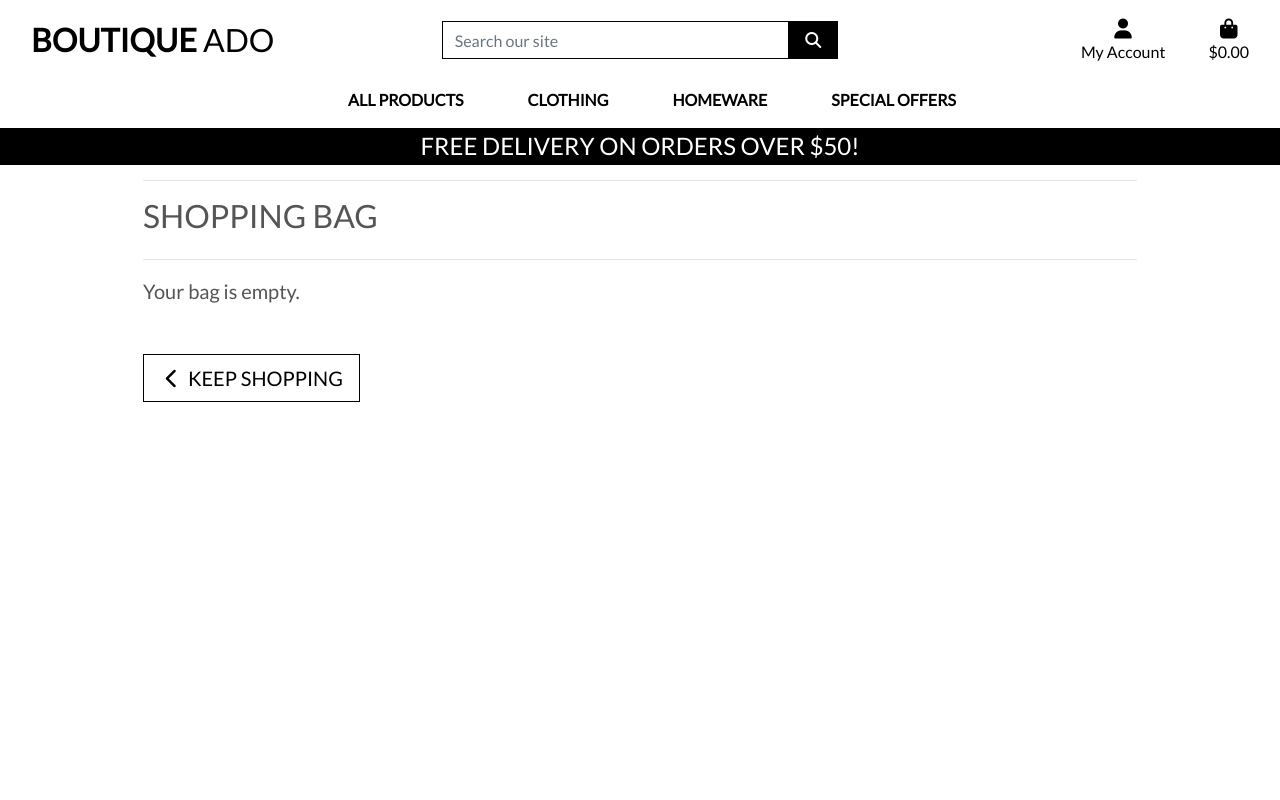
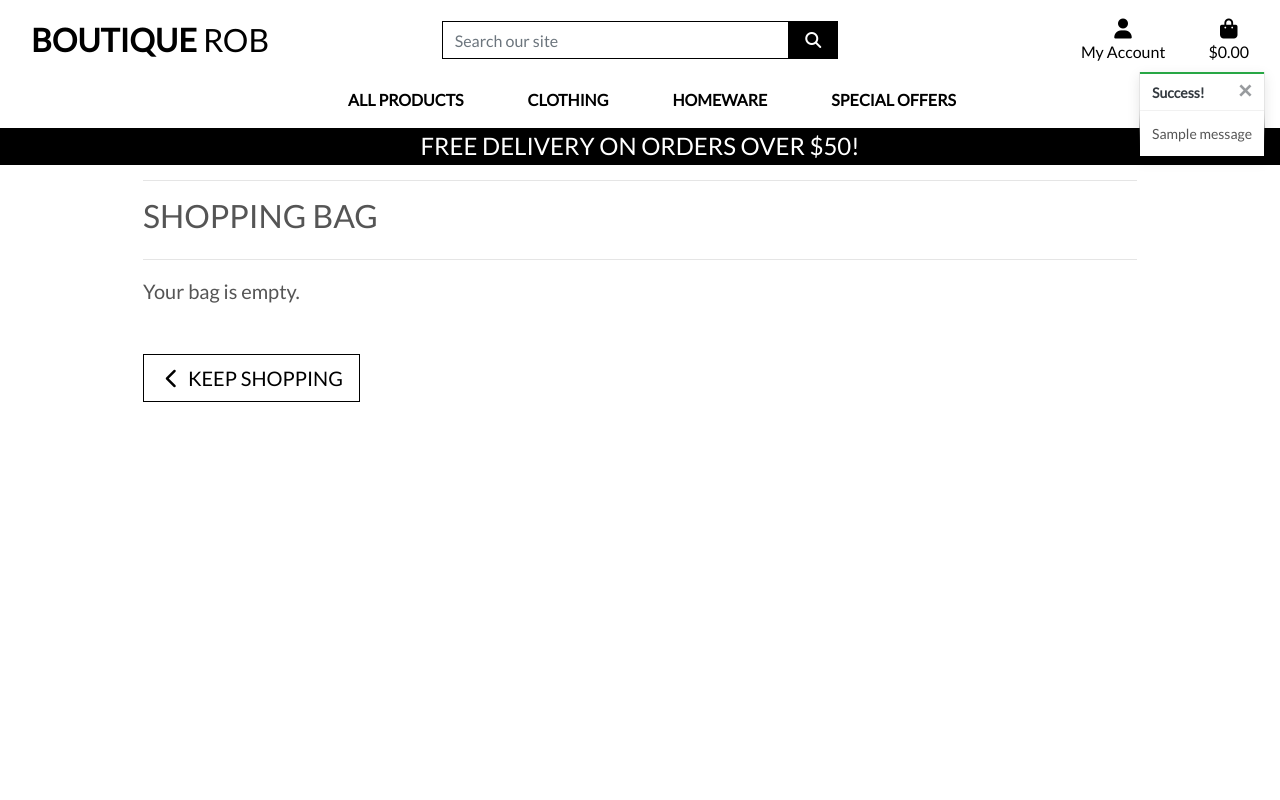
Before and after one commit to robibrutoczki/boutique_rob, a Django app: page /bag/ in a window 1280 px wide. Run offline with Django 3.2, Linux system fonts and the light colour scheme; one stand-in notice (Sample message) is shown; some libraries are stand-ins or nearby versions.

Commit message:
Added toast

```diff
--- a/bag/urls.py
+++ b/bag/urls.py
@@ -3,7 +3,7 @@ from . import views
 
 urlpatterns = [
     path('', views.view_bag, name='view_bag'),
-    path('add/<item_id>', views.add_to_bag, name='add_to_bag'),
-    path('adjust/<item_id>', views.adjust_bag, name='adjust_bag'),
-     path('remove/<item_id>', views.remove_from_bag, name='remove_from_bag'),
+    path('add/<item_id>/', views.add_to_bag, name='add_to_bag'),
+    path('adjust/<item_id>/', views.adjust_bag, name='adjust_bag'),
+    path('remove/<item_id>/', views.remove_from_bag, name='remove_from_bag'),
 ]
--- a/bag/views.py
+++ b/bag/views.py
@@ -1,17 +1,19 @@
 from django.shortcuts import render, redirect, reverse, HttpResponse
+from django.contrib import messages
+
+from products.models import Product
 
 # Create your views here.
-
 
 def view_bag(request):
     """ A view that renders the bag contents page """
 
     return render(request, 'bag/bag.html')
 
-
 def add_to_bag(request, item_id):
     """ Add a quantity of the specified product to the shopping bag """
 
+    product = Product.objects.get(pk=item_id)
     quantity = int(request.POST.get('quantity'))
     redirect_url = request.POST.get('redirect_url')
     size = None
@@ -32,6 +34,7 @@ def add_to_bag(request, item_id):
             bag[item_id] += quantity
         else:
             bag[item_id] = quantity
+            messages.success(request, f'Added {product.name} to your bag')
 
     request.session['bag'] = bag
     return redirect(redirect_url)
--- a/static/css/base.css
+++ b/static/css/base.css
@@ -102,6 +102,23 @@ a.category-badge > span.badge:hover {
     cursor: pointer;
 }
 
+/* ------------------------------- bootstrap toasts */
+
+.message-container {
+    position: fixed;
+    top: 72px;
+    right: 15px;
+    z-index: 99999999999;
+}
+
+.custom-toast {
+    overflow: visible;
+}
+
+.toast-capper {
+    height: 2px;
+}
+
 /* -------------------------------- Media Queries */
 
 /* Slightly larger container on xl screens */
--- a/templates/allauth/base.html
+++ b/templates/allauth/base.html
@@ -32,14 +32,14 @@
     {% block extra_js %}
     {% endblock %}
 
-    <title>Boutique Ado {% block extra_title %}{% endblock %}</title>
+    <title>Boutique ROB{% block extra_title %}{% endblock %}</title>
   </head>
   <body>
     <header class="container-fluid fixed-top">
         <div id="topnav" class="row bg-white pt-lg-2 d-none d-lg-flex">
             <div class="col-12 col-lg-4 my-auto py-1 py-lg-0 text-center text-lg-left">
                 <a href="{% url 'home' %}" class="nav-link main-logo-link">
-                    <h2 class="logo-font text-black my-0"><strong>Boutique</strong> Ado</h2>
+                    <h2 class="logo-font text-black my-0"><strong>Boutique</strong> ROB</h2>
                 </a>
             </div>
             <div class="col-12 col-lg-4 my-auto py-1 py-lg-0">
@@ -111,9 +111,24 @@
         </div>
     </header>
 
-    {% if messages %}
-        <div class="message-container"></div>
+       {% if messages %}
+        <div class="message-container">
+            {% for message in messages %}
+                {% with message.level as level %}
+                    {% if level == 40 %}
+                        {% include 'includes/toasts/toast_error.html' %}
+                    {% elif level == 30 %}
+                        {% include 'includes/toasts/toast_warning.html' %}
+                    {% elif level == 25 %}
+                        {% include 'includes/toasts/toast_success.html' %}
+                    {% else %}
+                        {% include 'includes/toasts/toast_info.html' %}
+                    {% endif %}
+                {% endwith %}
+            {% endfor %}
+        </div>
     {% endif %}
+
 
     {% block page_header %}
     {% endblock %}
@@ -122,6 +137,9 @@
     {% endblock %}
 
     {% block postloadjs %}
+    <script type="text/javascript">
+        $('.toast').toast('show');
+    </script>
     {% endblock %}
 
 
--- /dev/null
+++ b/templates/includes/toasts/toast_success.html
@@ -0,0 +1,13 @@
+<div class="toast custom-toast rounded-0 border-top-0" data-autohide="false">
+    <div class="arrow-up arrow-success"></div>
+    <div class="w-100 toast-capper bg-success"></div>
+    <div class="toast-header bg-white text-dark">
+        <strong class="mr-auto">Success!</strong>
+        <button type="button" class="ml-2 mb-1 close text-dark" data-dismiss="toast" aria-label="Close">
+            <span aria-hidden="true">&times;</span>
+        </button>
+    </div>
+    <div class="toast-body bg-white">
+        {{ message }}
+    </div>
+</div>
```
Also changed, not shown: boutique_rob/settings.py (+11 -14 lines), templates/includes/toasts/toast_error.html (added, +13 -0 lines), templates/includes/toasts/toast_info.html (added, +13 -0 lines), templates/includes/toasts/toast_warning.html (added, +13 -0 lines), db.sqlite3, 1 other file.
